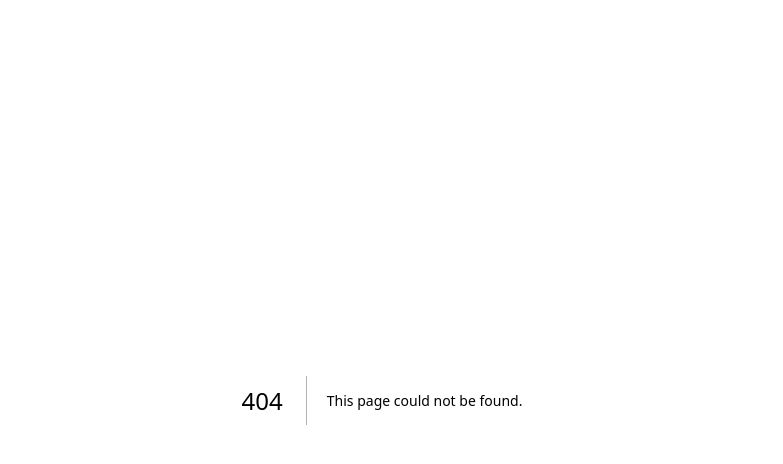
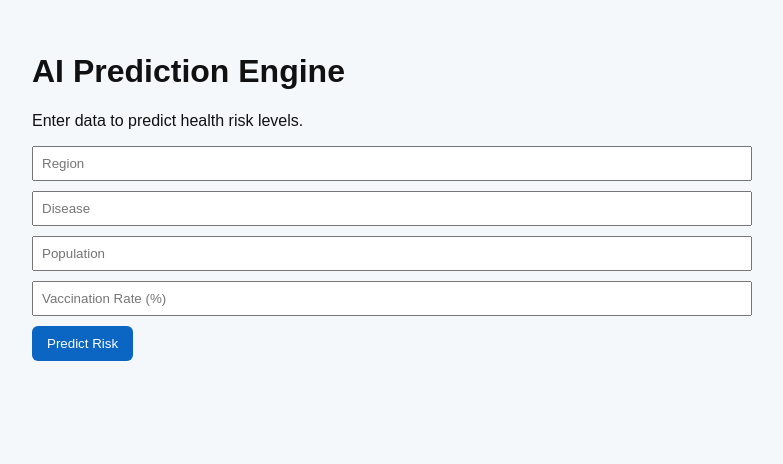
Before and after one commit to Rabbi111-cloud/PULSEGUARD-AI, a Next.js app: page /predictions in a window 1280 px wide. Before the commit this address had no page. Shown: the top 464 px of the page, without its empty margins (258-1041 px from the left). Built offline with nearby package versions, Linux system fonts and the light colour scheme.

Commit message:
Add AI prediction engine for health risk assessment

```diff
--- /dev/null
+++ b/app/predictions/page.js
@@ -0,0 +1,75 @@
+"use client";
+
+import { useState } from "react";
+
+export default function Predictions() {
+  const [region, setRegion] = useState("");
+  const [disease, setDisease] = useState("");
+  const [population, setPopulation] = useState("");
+  const [vaccinationRate, setVaccinationRate] = useState("");
+  const [riskScore, setRiskScore] = useState(null);
+  const [recommendation, setRecommendation] = useState("");
+
+  const handlePredict = async () => {
+    // Simulated AI prediction logic
+    const risk = Math.min(
+      100,
+      Math.floor(
+        Math.random() * 50 +
+          (population / 1000) * 0.2 +
+          (100 - vaccinationRate) * 0.3
+      )
+    );
+
+    setRiskScore(risk);
+    setRecommendation(
+      risk > 70
+        ? "High risk! Increase preventive measures and vaccination."
+        : risk > 40
+        ? "Moderate risk. Monitor closely and encourage vaccination."
+        : "Low risk. Maintain current safety protocols."
+    );
+  };
+
+  return (
+    <div className="container" style={{ maxWidth: "700px", margin: "auto" }}>
+      <h1>AI Prediction Engine</h1>
+      <p>Enter data to predict health risk levels.</p>
+
+      <input
+        type="text"
+        placeholder="Region"
+        value={region}
+        onChange={(e) => setRegion(e.target.value)}
+      />
+      <input
+        type="text"
+        placeholder="Disease"
+        value={disease}
+        onChange={(e) => setDisease(e.target.value)}
+      />
+      <input
+        type="number"
+        placeholder="Population"
+        value={population}
+        onChange={(e) => setPopulation(e.target.value)}
+      />
+      <input
+        type="number"
+        placeholder="Vaccination Rate (%)"
+        value={vaccinationRate}
+        onChange={(e) => setVaccinationRate(e.target.value)}
+      />
+
+      <button onClick={handlePredict}>Predict Risk</button>
+
+      {riskScore !== null && (
+        <div style={{ marginTop: "1.5rem", padding: "1rem", border: "1px solid #ccc", borderRadius: "8px" }}>
+          <h3>Prediction Result</h3>
+          <p><strong>Risk Score:</strong> {riskScore}%</p>
+          <p><strong>Recommendation:</strong> {recommendation}</p>
+        </div>
+      )}
+    </div>
+  );
+}
```
